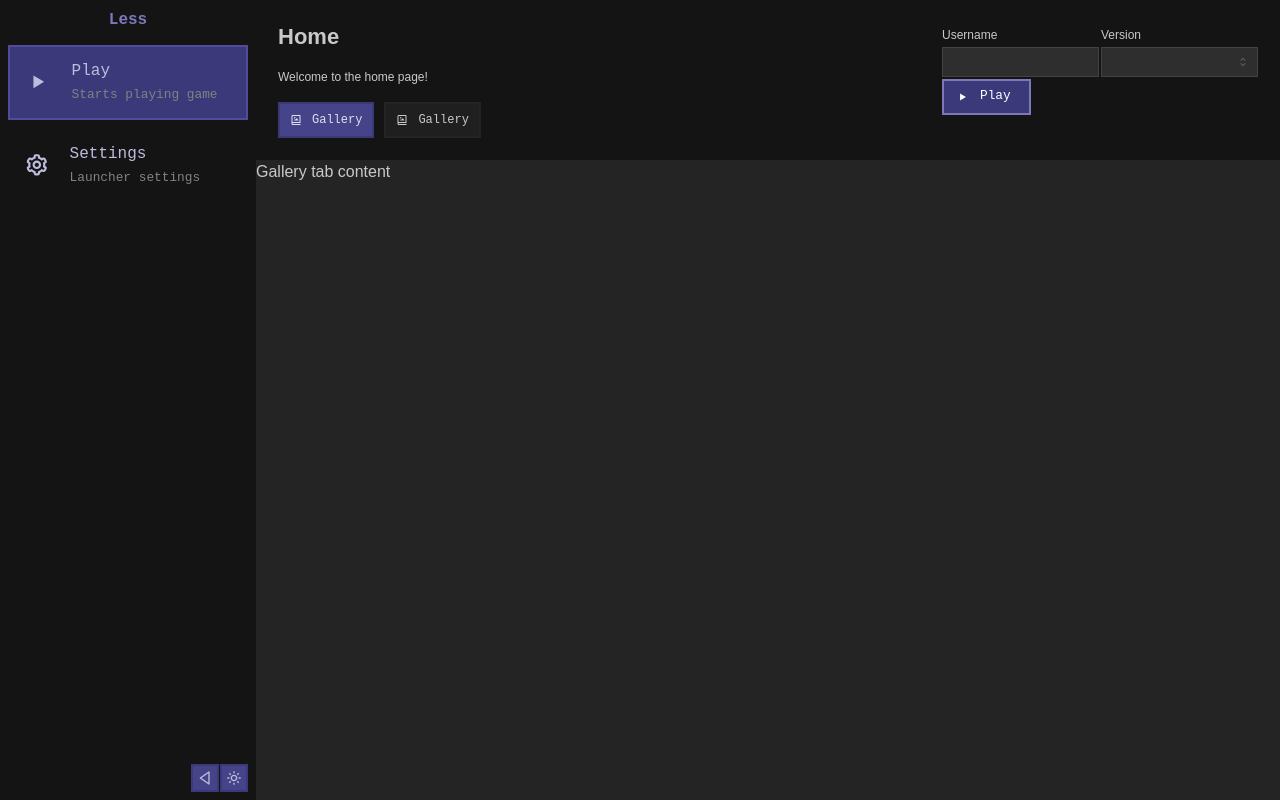
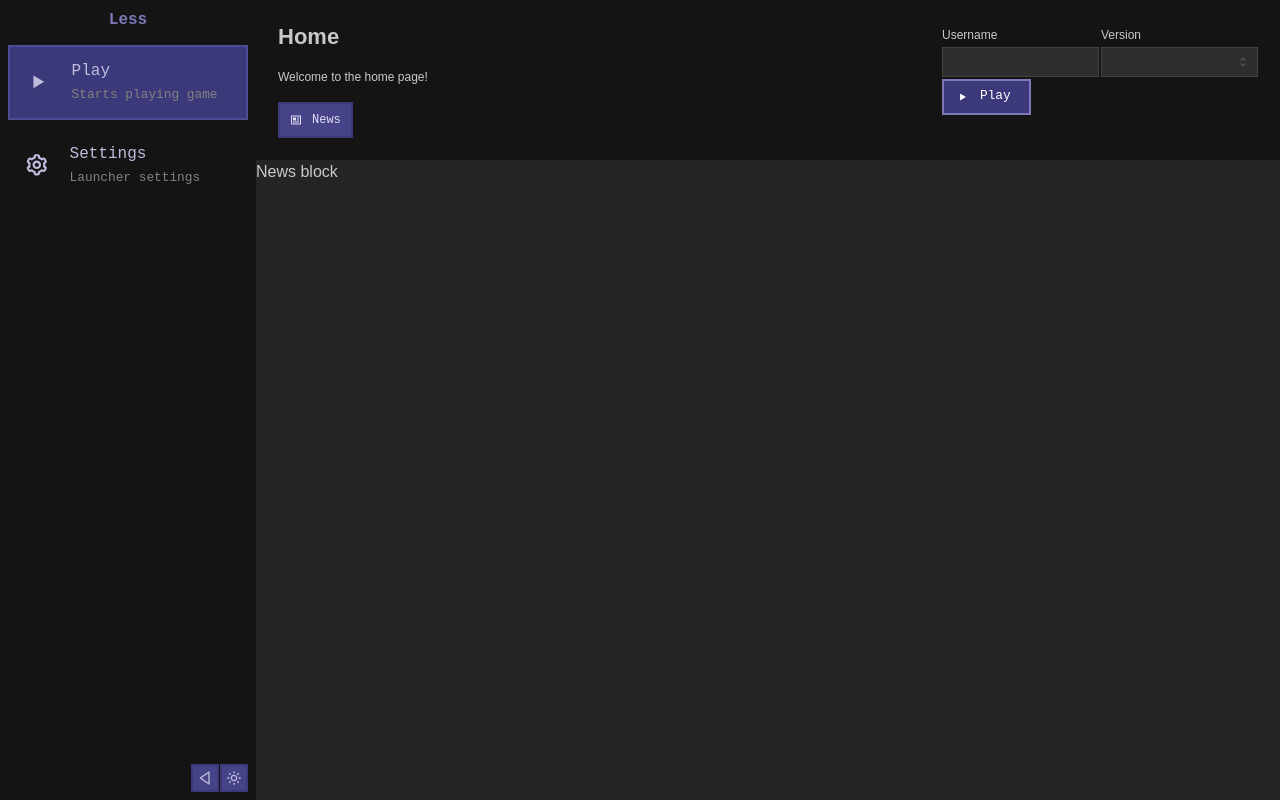
Before and after one commit to PlayerNguyen/less-launcher, a React (Vite) app: page / in a window 1280 px wide. Built offline with nearby package versions, Linux system fonts and the light colour scheme.

Commit message:
feat: update Home component to use News tab and simplify game start logic

```diff
--- a/src/pages/Home/index.tsx
+++ b/src/pages/Home/index.tsx
@@ -1,7 +1,7 @@
 import { Button, Flex, Grid, Stack, Text, Title } from "@mantine/core";
 import UsernameTextInput from "@src/components/ui/UsernameTextInput";
 import VersionSelectBox from "@src/components/ui/VersionSelectBox";
-import { BiPhotoAlbum, BiPlay } from "react-icons/bi";
+import { BiNews, BiPlay } from "react-icons/bi";
 import Tabs from "@src/components/ui/Tabs";
 import clsx from "clsx";
 import { useSettingStore } from "@src/stores/settings.store";
@@ -9,16 +9,14 @@ import { useSettingStore } from "@src/stores/settings.store";
 export default function Home() {
   const { lastPlayedVersion, lastUsername } = useSettingStore();
 
-  const handleStartGame = async () => {
-    // Call ipc
-    await window.ipcRenderer.invoke("app:run-minecraft", {
+  const handleStartGame = () =>
+    window.ipcRenderer.invoke("app:run-minecraft", {
       lastPlayedVersion,
       lastUsername,
     });
-  };
 
   return (
-    <Tabs defaultValue="gallery">
+    <Tabs defaultValue="news">
       <Flex direction={"column"} mih={"100vh"} mah={"100vhh"}>
         <Stack
           p={"xs"}
@@ -33,17 +31,8 @@ export default function Home() {
                 <Text size="xs">Welcome to the home page!</Text>
                 {/* Tabs */}
                 <Tabs.List>
-                  <Tabs.Tab
-                    value="gallery"
-                    leftSection={<BiPhotoAlbum size={12} />}
-                  >
-                    Gallery
-                  </Tabs.Tab>
-                  <Tabs.Tab
-                    value="gallery1"
-                    leftSection={<BiPhotoAlbum size={12} />}
-                  >
-                    Gallery
+                  <Tabs.Tab value="news" leftSection={<BiNews size={12} />}>
+                    News
                   </Tabs.Tab>
                 </Tabs.List>
               </Stack>
@@ -66,11 +55,7 @@ export default function Home() {
           </Grid>
         </Stack>
 
-        <Tabs.Panel value="gallery">Gallery tab content</Tabs.Panel>
-
-        <Tabs.Panel value="messages">Messages tab content</Tabs.Panel>
-
-        <Tabs.Panel value="settings">Settings tab content</Tabs.Panel>
+        <Tabs.Panel value="news">News block</Tabs.Panel>
       </Flex>
     </Tabs>
   );
```
